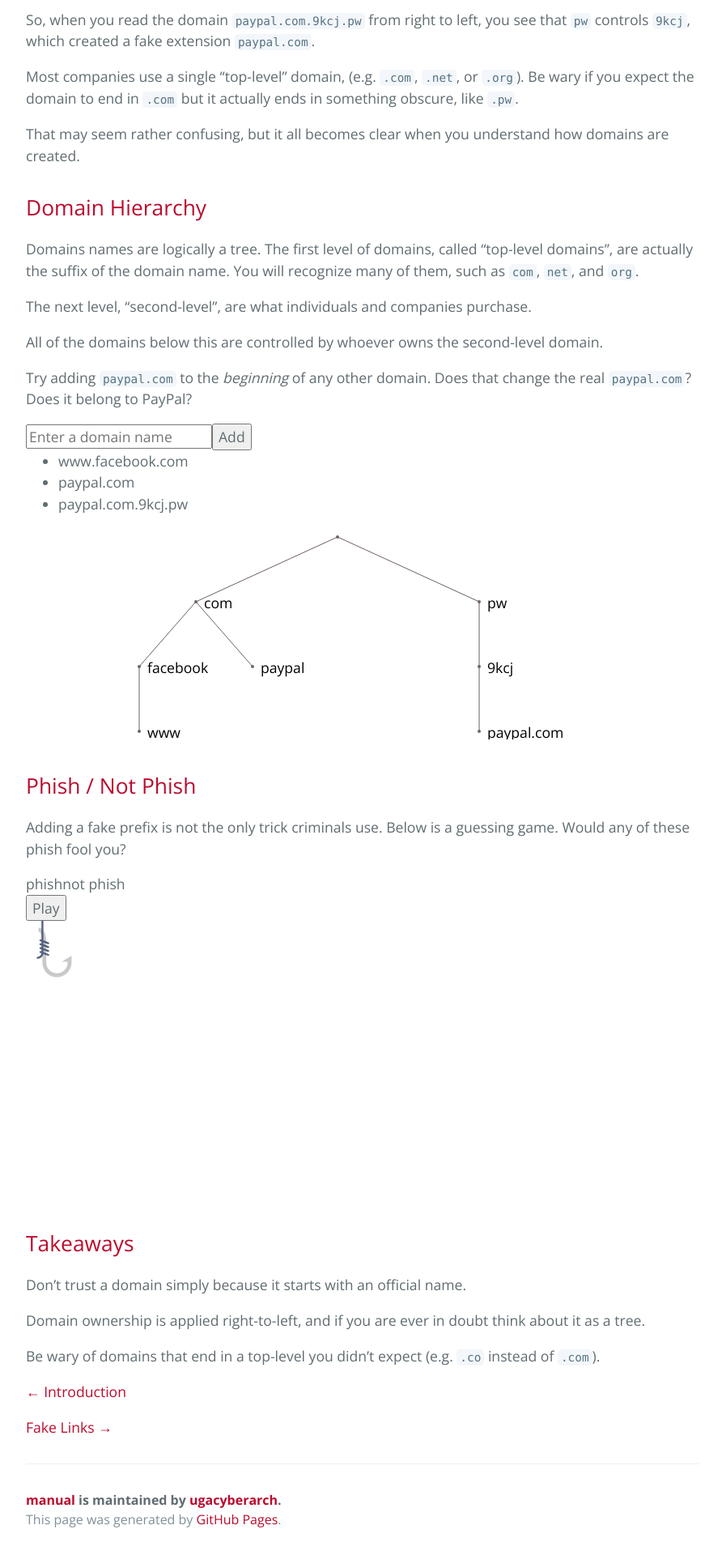
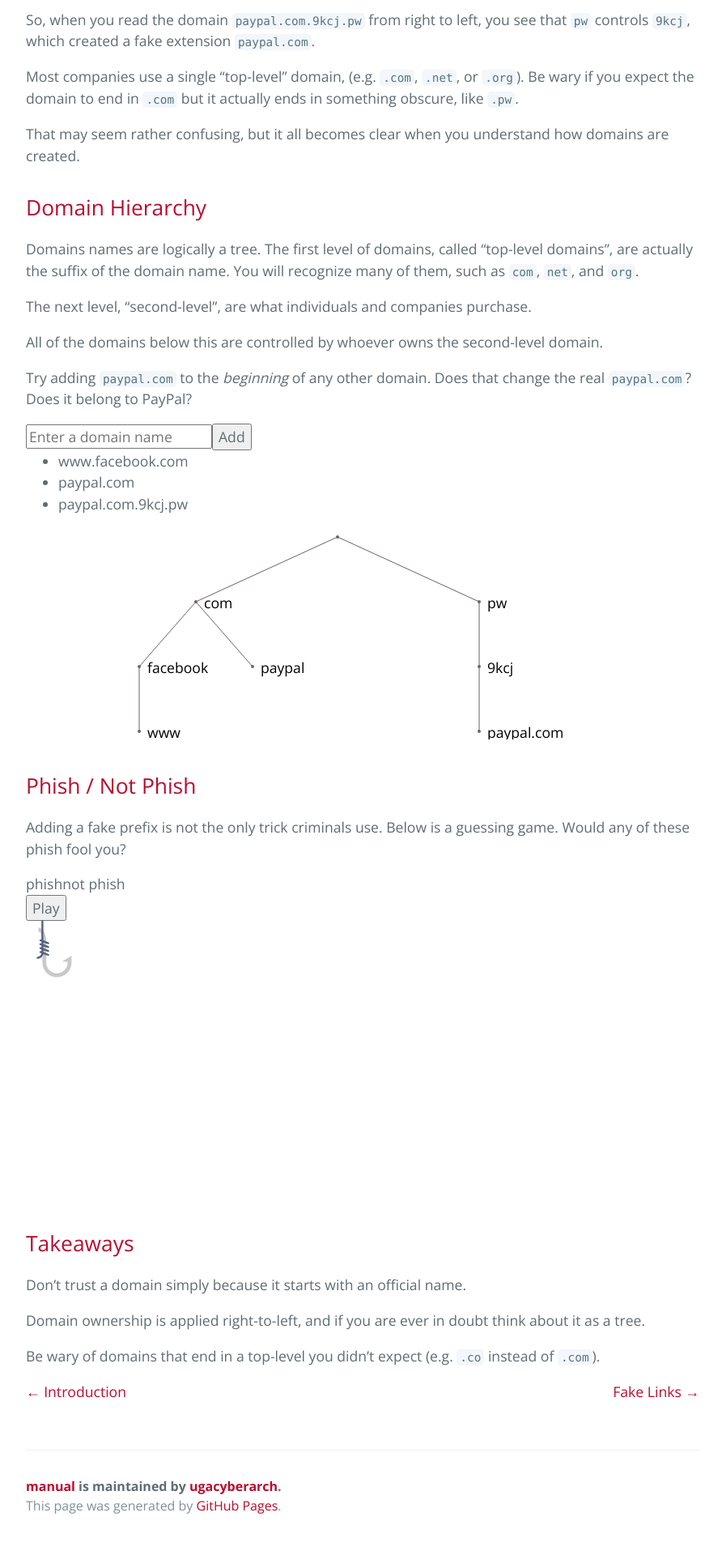
Before and after one commit to ugacyberarch/manual, a Jekyll site: the page built from fake_domains.md, in a window 1280 px wide. Shown: the part 1319-3239 px from the top of the page at 81% size, without its empty margins (192-1084 px from the left). Built offline with Jekyll 4.4.1, drawn with Linux system fonts in a browser that asks for light colours.

Commit message:
Update fake_domains.md

```diff
--- a/fake_domains.md
+++ b/fake_domains.md
@@ -118,7 +118,14 @@ about it as a tree.
 Be wary of domains that end in a top-level you didn't expect (e.g. `.co`
 instead of `.com`).
 
-[← Introduction](./phishing_introduction.html "Introduction")
 
 
-[Fake Links →](./fake_links.html "Fake Links")
+
+ <span style="float:left;">
+<a href="/phishing_introduction.html">← Introduction</a>
+  </span>
+ <span style="float:right;">
+  <a href="./fake_links.html ">Fake Links →</a>
+  </span>
+<br />
+<br />
```
